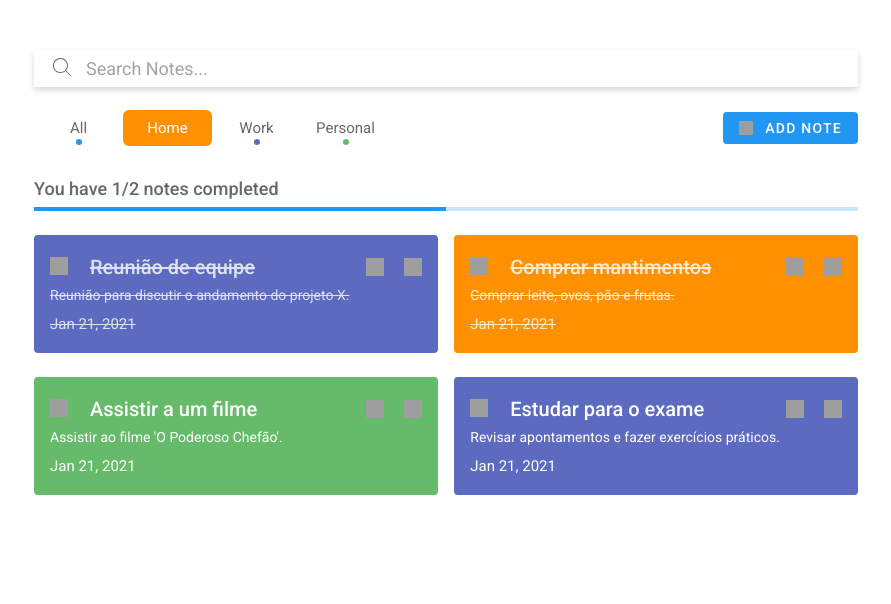
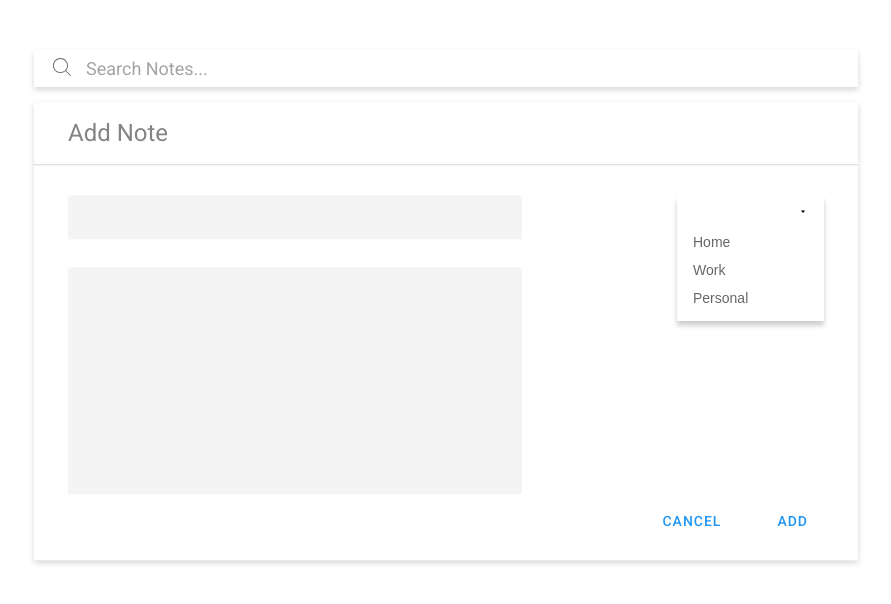
Before and after one commit to arthu0x07/the-real-note-app, a React (Vite) app: page / in a window 1280 px wide. Shown: the top 604 px of the page, without its empty margins (194-1085 px from the left). Built offline with nearby package versions, Linux system fonts and the light colour scheme; grey boxes are pictures that could not be loaded.

Commit message:
feat: create modal logic with providers hooks and fix styles.ts

```diff
--- a/src/components/Modal/Modal.tsx
+++ b/src/components/Modal/Modal.tsx
@@ -1,40 +1,93 @@
+import { useModal } from "@hooks/useModal";
+import { useNotes } from "@hooks/useNotes";
+
 import * as S from "./styles";
 
 import Arrow from "@assets/back-up-down.svg";
 
 export function Modal() {
+  const { isOpen, modalData, closeModal, setModalData } = useModal();
+  const { editNote } = useNotes();
+
+  function handleCloseModal() {
+    closeModal();
+  }
+
+  function handleChangeModalData(target: any, field: keyof INotes) {
+    let value;
+
+    field === "category"
+      ? (value = target?.innerText)
+      : (value = target?.value);
+
+    setModalData({ ...modalData, [field]: value });
+  }
+
+  function handleSaveNote() {
+    editNote(String(modalData.id), modalData);
+  }
+
   return (
     <>
-      <S.ModalContainer open={false}>
+      <S.ModalContainer open={isOpen}>
         <S.HeaderModal>
           <S.TitleModal>Add Note</S.TitleModal>
         </S.HeaderModal>
 
         <S.MainModal>
           <S.ContainerTitleDescription>
-            <S.InputTitle value="Read a book" />
-            <S.InputDescription value="Lorem ipsum dolor sit amet, consetetur sadipscing elitr, sed diam nonumy eirmod tempor invidunt ut labore et dolore magna aliquyam erat, sed diam voluptua. At vero eos et accusam et justo duo dolores et ea rebum. Stet clita kasd gubergren, no sea asanctus est Lorem ipsum dolor" />
+            <S.InputTitle
+              value={modalData?.title}
+              onChange={({ target }) => handleChangeModalData(target, "title")}
+            />
+            <S.InputDescription
+              value={modalData?.description}
+              onChange={({ target }) =>
+                handleChangeModalData(target, "description")
+              }
+            />
           </S.ContainerTitleDescription>
 
           <S.ContainerCategory>
             <S.ContainerShadowDropdown>
               <S.ContainerDropDown>
                 <S.SelectedItem>
-                  <h2>Select Category</h2>
+                  <h2>{modalData.category}</h2>
                 </S.SelectedItem>
                 <S.ArrowImage src={Arrow} />
               </S.ContainerDropDown>
 
               <S.Option className="options">
-                <button>Home</button>
-                <button>Work</button>
-                <button>Personal</button>
+                <S.CategoryButton
+                  isActive={modalData.category === "Home"}
+                  onClick={({ target }) =>
+                    handleChangeModalData(target, "category")
+                  }
+                >
+                  Home
+                </S.CategoryButton>
+                <S.CategoryButton
+                  isActive={modalData.category === "Work"}
+                  onClick={({ target }) =>
+                    handleChangeModalData(target, "category")
+                  }
+                >
+                  Work
+                </S.CategoryButton>
+                <S.CategoryButton
+                  isActive={modalData.category === "Personal"}
+                  onClick={({ target }) =>
+                    handleChangeModalData(target, "category")
+                  }
+                >
+                  Personal
+                </S.CategoryButton>
               </S.Option>
             </S.ContainerShadowDropdown>
 
             <S.ContainerActions>
-              <button>Cancel</button>
-              <button>Add</button>
+              <button onClick={handleCloseModal}>Cancel</button>
+              <button onClick={handleSaveNote}>Add</button>
             </S.ContainerActions>
           </S.ContainerCategory>
         </S.MainModal>
--- a/src/components/Modal/styles.ts
+++ b/src/components/Modal/styles.ts
@@ -1,17 +1,16 @@
 import styled, { css } from "styled-components";
-import theme from "theme/theme";
 
 const InputStyle = css`
   width: 100%;
   height: 44px;
-  background-color: ${theme.colors.modal_bg_input_color};
+  background-color: ${({ theme }) => theme.colors.modal_bg_input_color};
 
   border-radius: 4px 4px 0px 0px;
   border: none;
 
   font-size: 1.6rem;
   font-weight: 500;
-  color: ${theme.colors.main_text_color};
+  color: ${({ theme }) => theme.colors.main_text_color};
 `;
 
 export const ModalContainer = styled.dialog(
@@ -27,7 +26,6 @@ export const ModalContainer = styled.dialog(
 
     border: none !important;
     box-shadow: 0px 3px 6px ${theme.colors.highlight_shadow_color};
-
   `
 );
 
@@ -55,7 +53,7 @@ export const TitleModal = styled.h2(
   `
 );
 
-export const MainModal = styled.form`
+export const MainModal = styled.div`
   width: 100%;
 
   display: flex;
@@ -138,14 +136,17 @@ export const ArrowImage = styled.img`
 `;
 
 export const Option = styled.div(
-  ({ theme }) => css`
+  () => css`
     display: flex;
     justify-content: flex-start;
     align-content: start;
     flex-direction: column;
     width: 100%;
+  `
+);
 
-    button {
+export const CategoryButton = styled.button<{ isActive: boolean }>(
+  ({ isActive, theme }) => css`
     padding: 0.6rem 1.6rem;
     border: none;
     text-align: left;
@@ -158,9 +159,11 @@ export const Option = styled.div(
     text-decoration: none;
     background-color: transparent;
 
+    background-color: ${isActive &&
+    theme.colors.modal_bg_input_highlight_color};
+
     &:hover {
       background-color: ${theme.colors.modal_bg_input_highlight_color};
-      }
     }
   `
 );
--- a/src/pages/home/Home.tsx
+++ b/src/pages/home/Home.tsx
@@ -2,6 +2,7 @@ import { NotesCategory } from "@components/NotesCategory";
 import { SearchInput } from "@components/SearchInput";
 import { ButtonAddNote } from "@components/ButtonAddNote";
 import { NotesPanel } from "@components/NotesPanel";
+import { Modal } from "@components/Modal/Modal";
 
 import { HomeContainer, ContainerSubFilter } from "./styles";
 
@@ -16,7 +17,8 @@ export function Home() {
         </ContainerSubFilter>
         <NotesPanel />
       </HomeContainer>
-      {/* <Modal /> */}
+
+      <Modal />
     </>
   );
 }
```
Lines whose indentation alone changed are shown as unchanged.
